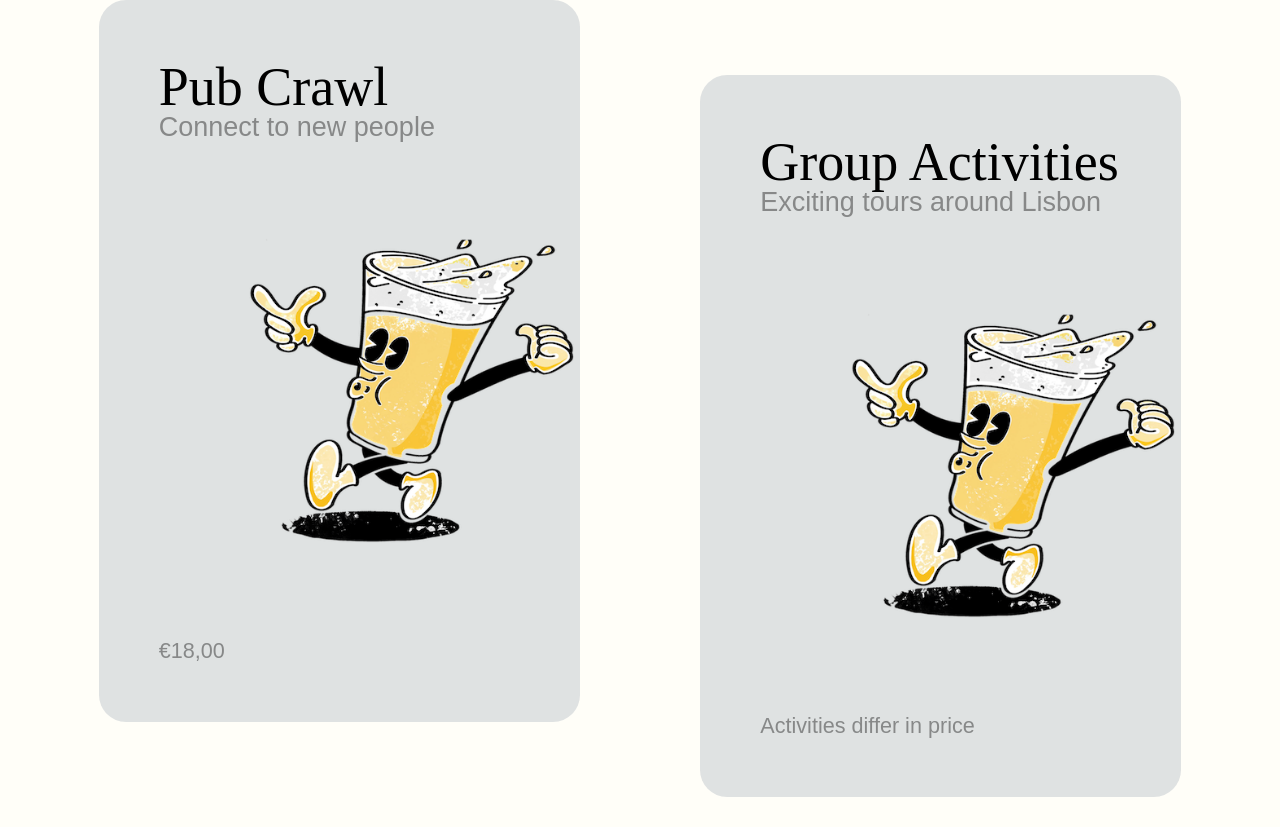
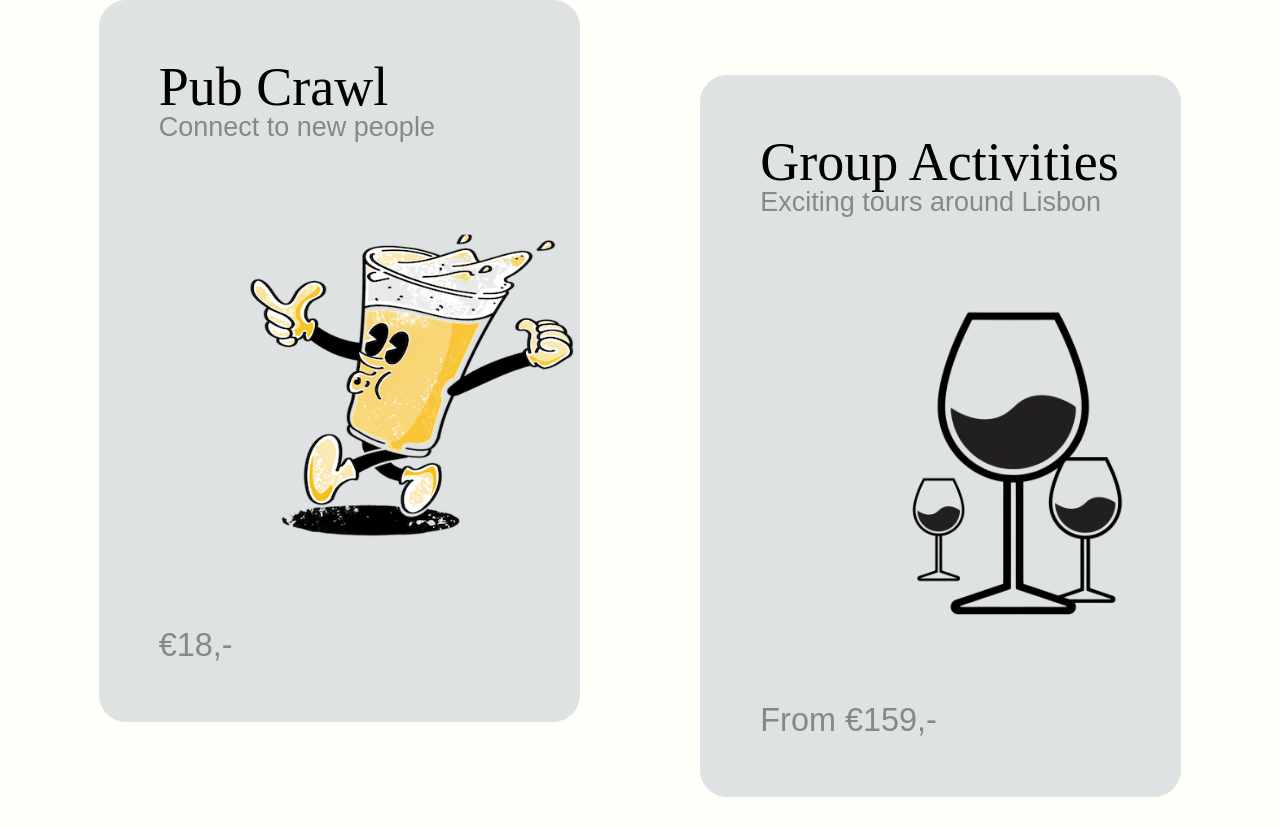
Before and after one commit to Leonvdk/WayToGo, a Nuxt app: page / in a window 1280 px wide. Shown: the part 1575-2402 px from the top of the page. Built offline with nearby package versions, Linux system fonts and the light colour scheme; a web font is replaced by a local one.

Commit message:
added assets for group activities

```diff
--- a/pages/index.vue
+++ b/pages/index.vue
@@ -67,7 +67,7 @@ defineComponent({
               <h3>Connect to new people</h3>
             </div>
             <img class="tour-card-image" src="../assets/images/retro-logo-700px.png">
-            <h3 class="pricing">€18,00</h3>
+            <h3 class="pricing">€18,-</h3>
           </div>
         </div>
         <div class="right">
@@ -76,8 +76,8 @@ defineComponent({
               <h2>Group Activities</h2>
               <h3>Exciting tours around Lisbon</h3>
             </div>
-            <img class="tour-card-image" src="../assets/images/retro-logo-700px.png">
-            <h3 class="pricing">Activities differ in price</h3>
+            <img class="tour-card-image" src="../assets/images/wine-glasses.png">
+            <h3 class="pricing">From €159,-</h3>
           </div>
         </div>
       </section>
@@ -184,7 +184,7 @@ defineComponent({
         .pricing{
           justify-self: flex-end;
           font-weight: 300;
-          font-size: 1.2rem;
+          font-size: 1.8rem;
         }
       }
       .left{
```
Also changed, not shown: assets/images/wine-glass.png (added), assets/images/wine-glasses.png (added).
